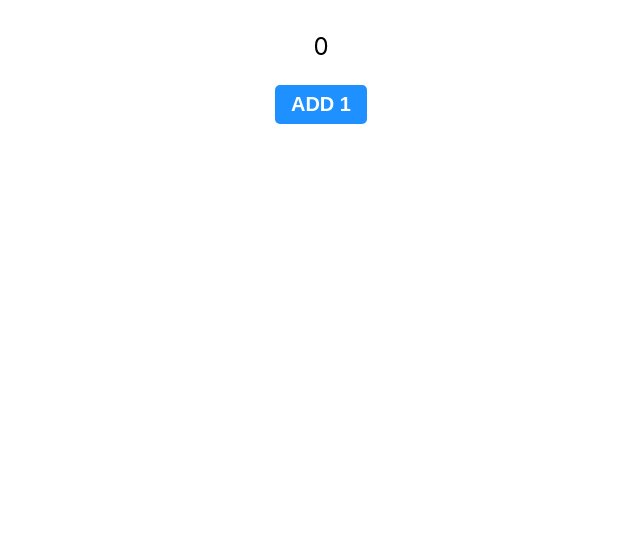
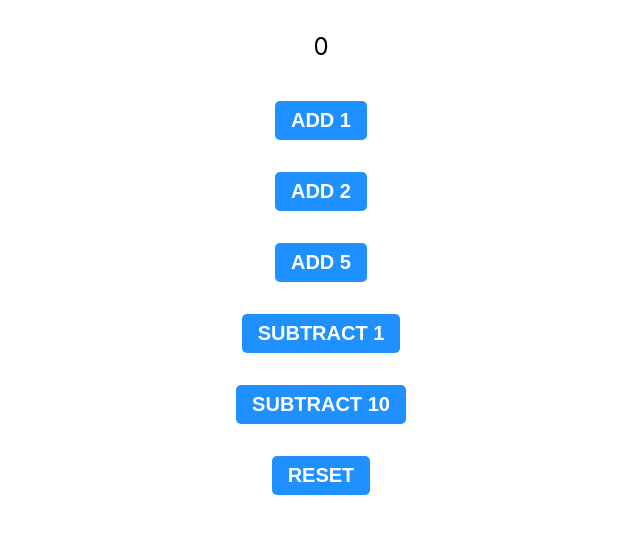
Before and after one commit to STLnick/react-counter, a React (Create React App) app: page / in a window 1280 px wide. Shown: the top 534 px of the page, without its empty margins (319-959 px from the left). Built offline with nearby package versions, Linux system fonts and the light colour scheme.

Commit message:
:sparkles: Finish dynamic update method using button dataset attributes

```diff
--- a/src/components/Display/Button/Button.css
+++ b/src/components/Display/Button/Button.css
@@ -5,6 +5,7 @@ button {
   color: white;
   font-size: 20px;
   font-weight: 700;
+  margin: 1rem;
   padding: 0.5rem 1rem;
   text-transform: uppercase;
 }
--- a/src/components/Display/Button/index.js
+++ b/src/components/Display/Button/index.js
@@ -4,13 +4,20 @@ import React from 'react'
 import './Button.css'
 
 export const Button = (props) => {
-  const handleClick = () => {
-    props.buttonHandler()
+  const handleClick = (e, qty) => {
+    props.buttonHandler(e, qty)
   }
 
   return (
-    <button onClick={handleClick}>{props.buttonText}</button>
+    <button onClick={(e) => handleClick(e, props.qty)} data-op={props.op} data-qty={props.qty}>
+      {props.buttonText}
+    </button>
   )
 }
 
-Button.propTypes = { buttonHandler: PropTypes.func, buttonText: PropTypes.string.isRequired }
+Button.propTypes = {
+  buttonHandler: PropTypes.func,
+  buttonText: PropTypes.string.isRequired,
+  op: PropTypes.string.isRequired,
+  qty: PropTypes.string.isRequired
+}
--- a/src/components/Display/Display.css
+++ b/src/components/Display/Display.css
@@ -1,8 +1,12 @@
+:root {
+  --p-font-size: 24px;
+}
+
 div {
   align-items: center;
   display: flex;
   flex-direction: column;
-  font-size: 24px;
+  font-size: var(--p-font-size);
   justify-content: center;
   text-align: center;
 }
--- a/src/components/Display/index.js
+++ b/src/components/Display/index.js
@@ -2,15 +2,47 @@ import React from 'react';
 import { Button } from './Button'
 
 import './Display.css'
+
+const styles = getComputedStyle(document.documentElement)
 
 export class Display extends React.Component {
   state = {
     currentCount: 0
   }
 
-  updateCount = () => {
-    this.setState(prevState => ({
-      currentCount: prevState.currentCount + 1
+  updateCount = (e, qty) => {
+    // Operator
+    const op = e.target.dataset.op
+
+    if (op === '+') { // Add
+      this.setState(prevState => ({
+        currentCount: prevState.currentCount + Number(qty)
+      }))
+    } else if (op === '-') { // Subtract
+      if (this.state.currentCount > 0) {
+        if (this.state.currentCount - Number(qty) >= 0) {
+          this.setState(prevState => ({
+            currentCount: prevState.currentCount - Number(qty)
+          }))
+        } else { // If subtraction will result in negative just set to 0
+          this.setState(prevState => ({
+            currentCount: 0
+          }))
+        }
+      }
+    } else { // Reset
+      this.setState(prevState => ({
+        currentCount: 0
+      }))
+    }
+    // const newFontSize = Number(styles.getPropertyValue('--p-font-size').slice(0, 3)) + 2
+    // console.log(newFontSize)
+    // styles.setProperty('--p-font-size', newFontSize + "px")
+  }
+
+  resetCount = () => {
+    this.setState(() => ({
+      currentCount: 0
     }))
   }
 
@@ -18,7 +50,12 @@ export class Display extends React.Component {
     return (
       <div>
         <p>{this.state.currentCount}</p>
-        <Button buttonHandler={this.updateCount} buttonText="Add 1" />
+        <Button buttonHandler={this.updateCount} buttonText="Add 1" op="+" qty="1" />
+        <Button buttonHandler={this.updateCount} buttonText="Add 2" op="+" qty="2" />
+        <Button buttonHandler={this.updateCount} buttonText="Add 5" op="+" qty="5" />
+        <Button buttonHandler={this.updateCount} buttonText="Subtract 1" op="-" qty="1" />
+        <Button buttonHandler={this.updateCount} buttonText="Subtract 10" op="-" qty="10" />
+        <Button buttonHandler={this.updateCount} buttonText="Reset" op="" qty="0" />
       </div>
     )
   }
```
